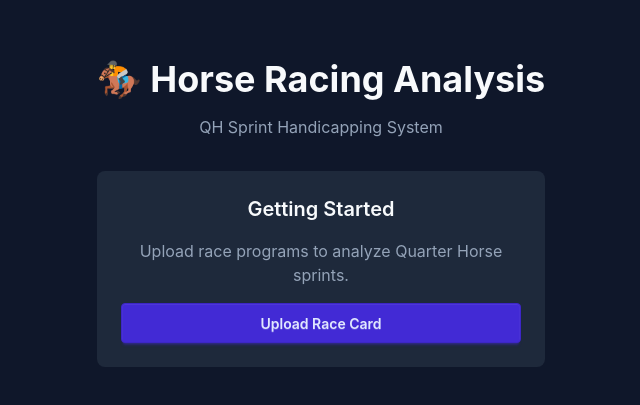
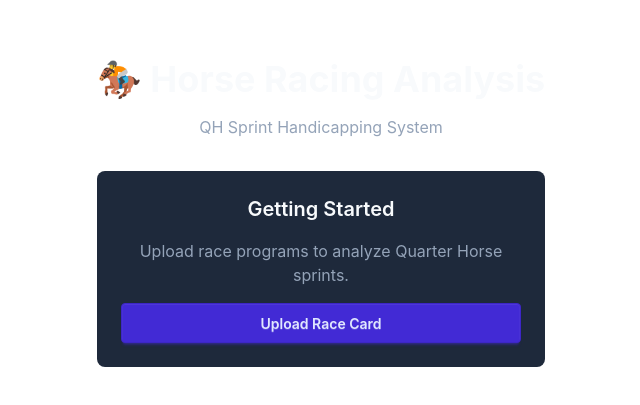
Before and after one commit to hermesagent27/horse-racing, a Nuxt app: page / in a window 1280 px wide. Shown: the part 187-592 px from the top of the page, without its empty margins (319-959 px from the left). Built offline with nearby package versions, Linux system fonts and the light colour scheme.

Commit message:
fix: add NuxtLayout wrapper and default layout per job-tracker pattern

```diff
--- a/app/app.vue
+++ b/app/app.vue
@@ -8,5 +8,7 @@ useHead({
 </script>
 
 <template>
-  <NuxtPage />
+  <NuxtLayout>
+    <NuxtPage />
+  </NuxtLayout>
 </template>
--- /dev/null
+++ b/app/layouts/default.vue
@@ -0,0 +1,5 @@
+<template>
+  <div class="min-h-screen bg-base-100">
+    <slot />
+  </div>
+</template>
```
